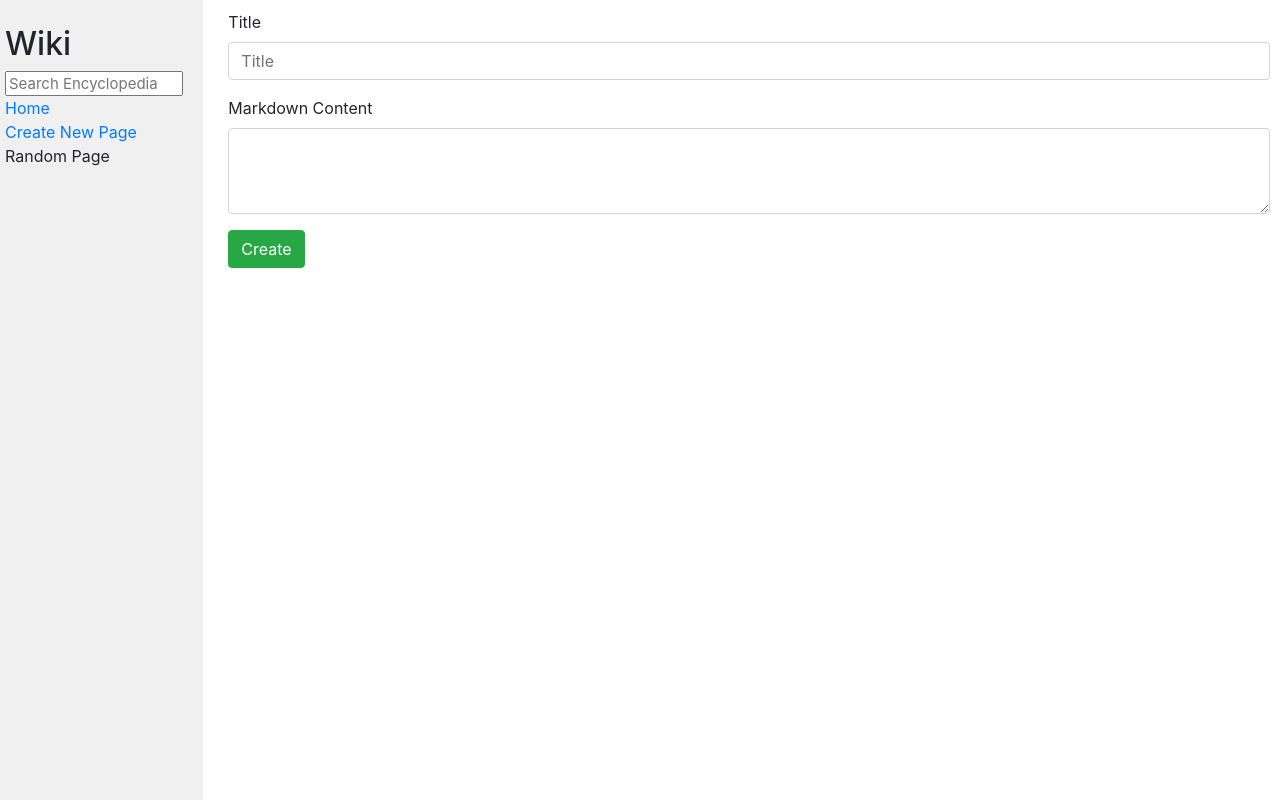
After one commit to siawashkasra/wiki, a Django app: template encyclopedia/templates/encyclopedia/create.html in a window 1280 px wide. The commit adds this page. Run offline with Django 3.2, Linux system fonts and the light colour scheme; the template is opened without the code that fills it, so the values that code supplies are empty.

Commit message:
added create entry page and improved entry and layout views

```diff
--- /dev/null
+++ b/encyclopedia/templates/encyclopedia/create.html
@@ -0,0 +1,16 @@
+{% extends "encyclopedia/layout.html" %}
+
+{% block body %}
+<form action="{% url 'save' %}" method="POST">
+    {% csrf_token %}
+    <div class="form-group">
+      <label for="title">Title</label>
+      <input type="text" class="form-control" name="title" id="title" placeholder="Title">
+    </div>
+    <div class="form-group">
+      <label for="contents">Markdown Content</label>
+      <textarea class="form-control" name="markdown" id="contents" rows="3"></textarea>
+    </div>
+    <button type="submit" class="btn btn-success">Create</button>
+  </form>
+{% endblock %}
--- a/encyclopedia/templates/encyclopedia/entry.html
+++ b/encyclopedia/templates/encyclopedia/entry.html
@@ -5,5 +5,5 @@
 {% endblock %}
 
 {% block body %}
-<h1>{{ entry }}</h1>
+{{ entry | safe}}
 {% endblock %}
--- a/encyclopedia/templates/encyclopedia/layout.html
+++ b/encyclopedia/templates/encyclopedia/layout.html
@@ -5,7 +5,7 @@
 <html lang="en">
     <head>
         <title>{% block title %}{% endblock %}</title>
-        <link rel="stylesheet" href="https://stackpath.bootstrapcdn.com/bootstrap/4.4.1/css/bootstrap.min.css" integrity="sha384-Vkoo8x4CGsO3+Hhxv8T/Q5PaXtkKtu6ug5TOeNV6gBiFeWPGFN9MuhOf23Q9Ifjh" crossorigin="anonymous">
+        <link rel="stylesheet" href="https://cdn.jsdelivr.net/npm/bootstrap@4.5.3/dist/css/bootstrap.min.css" integrity="sha384-TX8t27EcRE3e/ihU7zmQxVncDAy5uIKz4rEkgIXeMed4M0jlfIDPvg6uqKI2xXr2" crossorigin="anonymous">
         <link href="{% static 'encyclopedia/styles.css' %}" rel="stylesheet">
     </head>
     <body>
@@ -19,7 +19,7 @@
                     <a href="{% url 'index' %}">Home</a>
                 </div>
                 <div>
-                    Create New Page
+                    <a href="{% url 'create' %}">Create New Page</a>
                 </div>
                 <div>
                     Random Page
@@ -28,8 +28,10 @@
                 {% endblock %}
             </div>
             <div class="main col-lg-10 col-md-9">
-                {% block body %}
-                {% endblock %}
+                <div class="container">
+                    {% block body %}
+                    {% endblock %}
+                </div>
             </div>
         </div>
 
```
